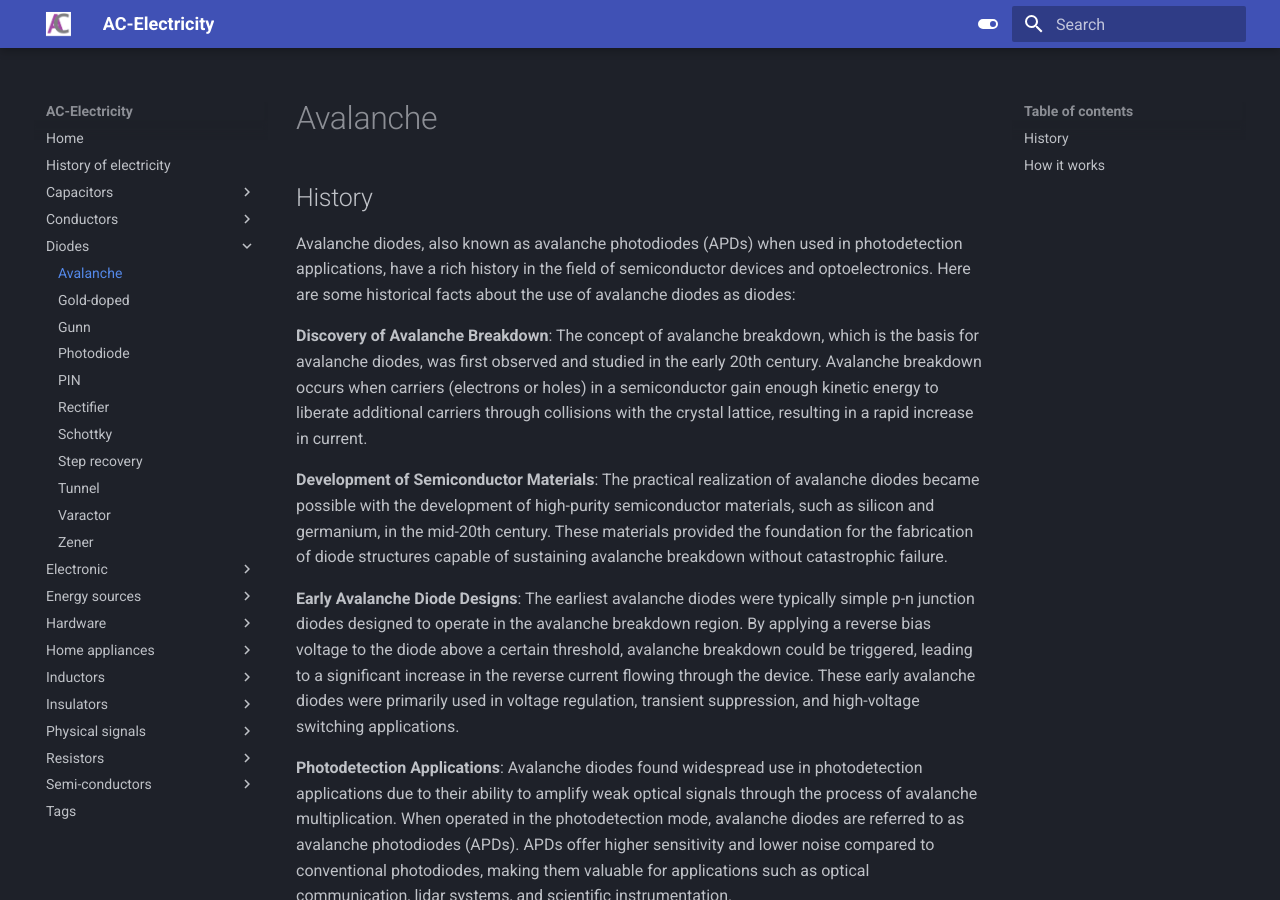
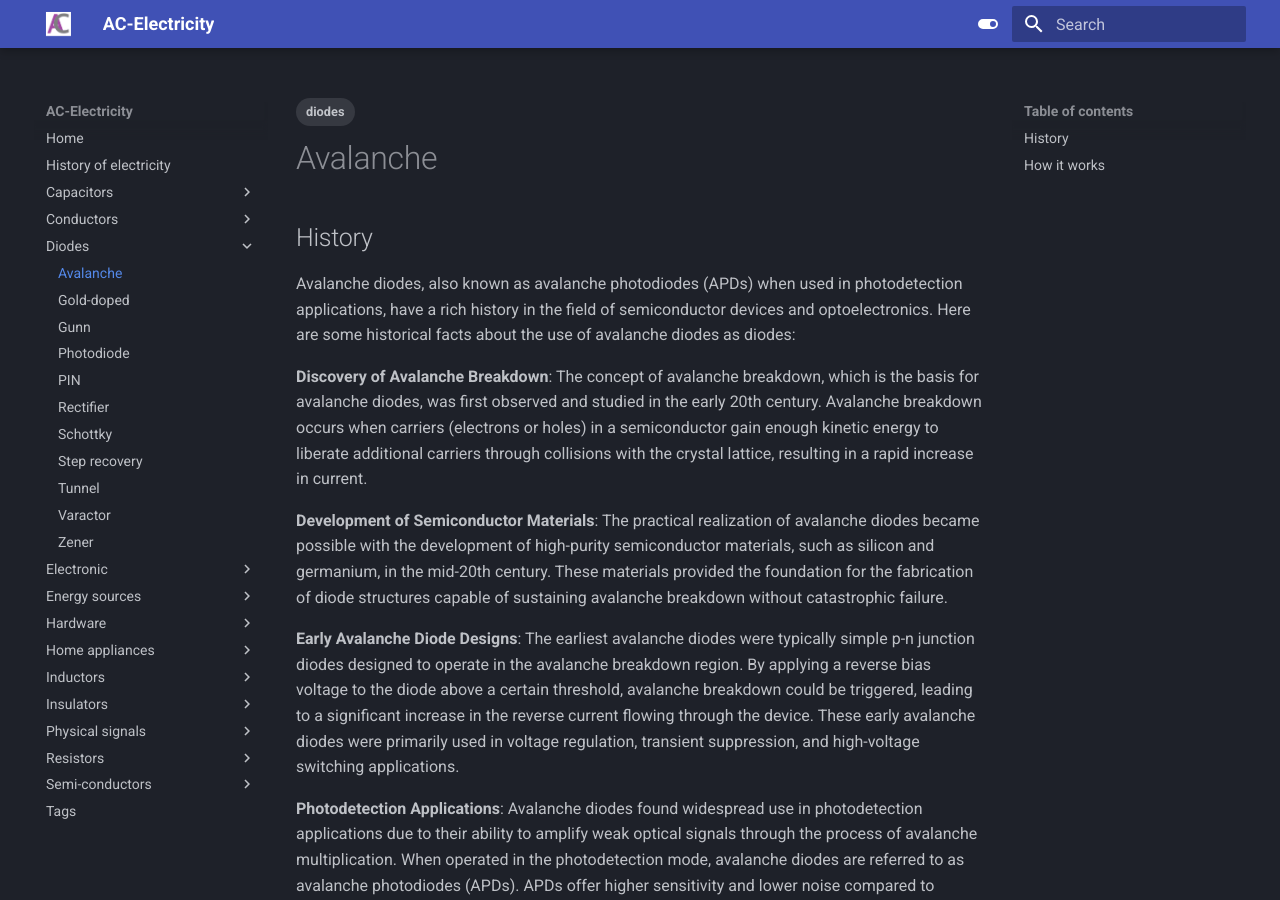
Before and after one commit to alexiscarbillet/ac-electricity, an MkDocs documentation site: the page built from docs/diodes/avalanche.md, in a window 1280 px wide and 900 px high. Built offline with MkDocs 1.6.1 and Material for MkDocs 9.7.7, drawn with Linux system fonts in a browser that asks for light colours.

Commit message:
Update avalanche.md

```diff
--- a/docs/diodes/avalanche.md
+++ b/docs/diodes/avalanche.md
@@ -1,3 +1,7 @@
+---
+tags:
+  - diodes
+---
 
 
 # Avalanche
```
